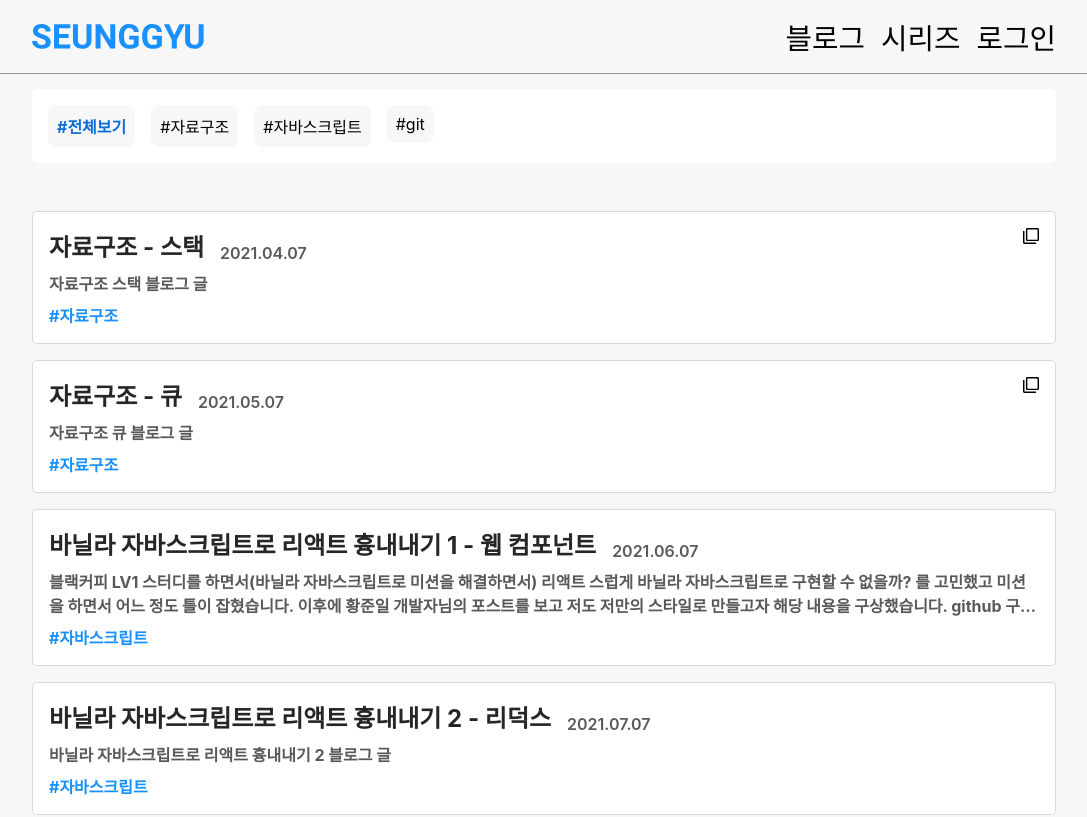
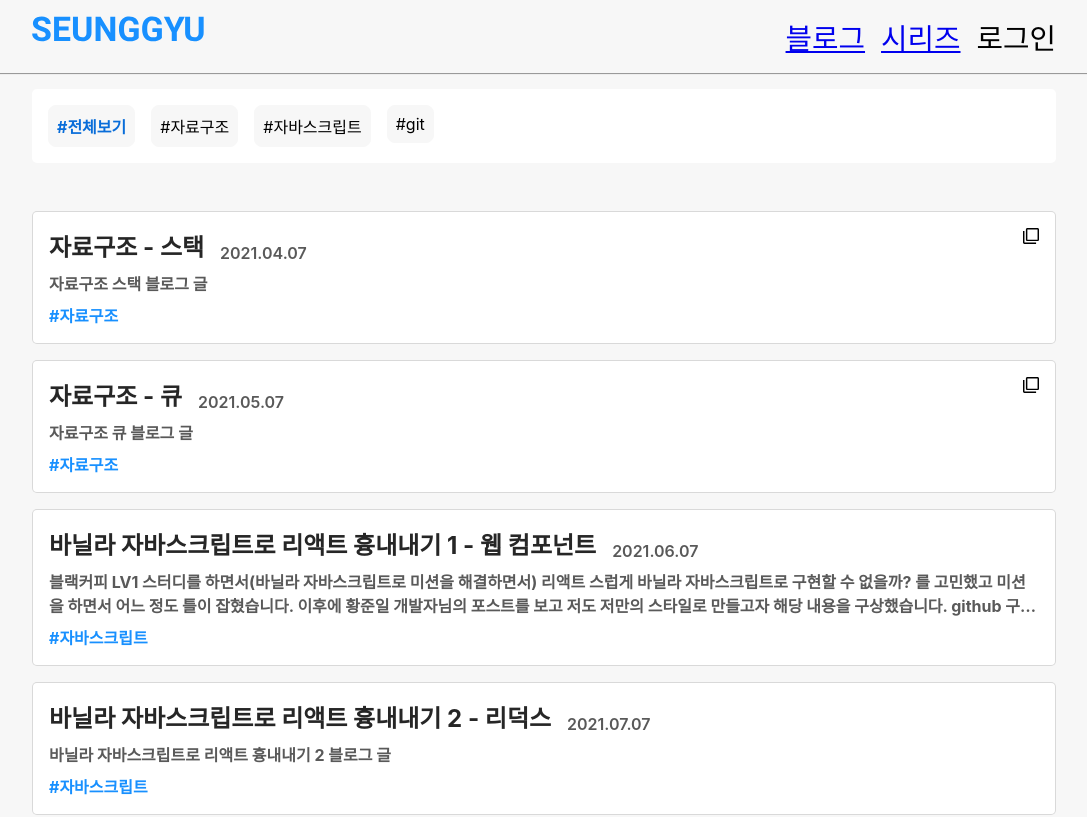
Before and after one commit to CodeSoom/project-react-6-KIMSEUNGGYU, a React app: page / in a window 1280 px wide. Shown: the top 817 px of the page, without its empty margins (96-1183 px from the left). Built offline with nearby package versions, Linux system fonts and the light colour scheme; data requests are answered from the project's data file.

Commit message:
[refactor] 메뉴 화면 전환 기능 구현

```diff
--- a/src/components/Header.jsx
+++ b/src/components/Header.jsx
@@ -1,14 +1,26 @@
 import styled from '@emotion/styled';
+
+import { Link } from 'react-router-dom';
 
 import LogoImage from '@/images/logo.svg';
 
 export default function Header() {
   return (
     <Wrapper>
-      <img src={LogoImage} alt="logo" />
+      <Link to="/">
+        <img src={LogoImage} alt="logo" />
+      </Link>
       <ul>
-        <li>블로그</li>
-        <li>시리즈</li>
+        <li>
+          <Link to="/">
+            블로그
+          </Link>
+        </li>
+        <li>
+          <Link to="/series">
+            시리즈
+          </Link>
+        </li>
         <li>로그인</li>
       </ul>
     </Wrapper>
```
Also changed, not shown: 1 other file (tests, documents, lock files or other folders).
